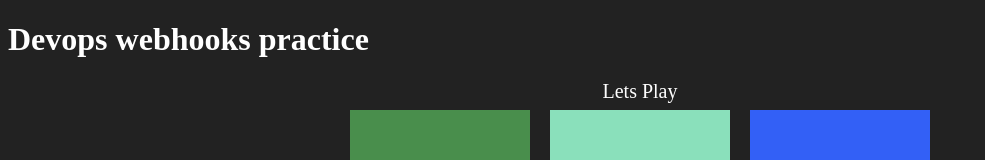
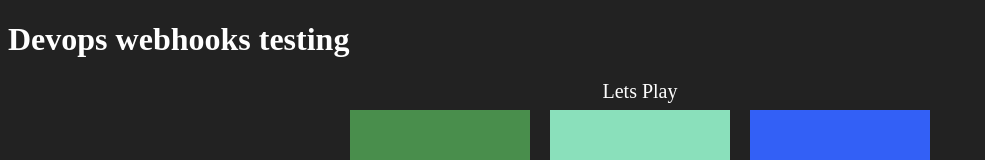
Before and after one commit to sapdeva/docker-pract, a plain HTML site: page index.html in a window 1280 px wide. Shown: the top 160 px of the page, without its empty margins (0-985 px from the left). Drawn offline with Linux system fonts and the light colour scheme.

Commit message:
Update index.html

```diff
--- a/index.html
+++ b/index.html
@@ -8,7 +8,7 @@
 	<title>Color Game</title>
 </head>
 <body>
-	<h1>Devops webhooks practice</h1>
+	<h1>Devops webhooks testing</h1>
 	<div id="smallcont">
 		<div></div>
 		<div id="try1">Lets Play</div>
```
